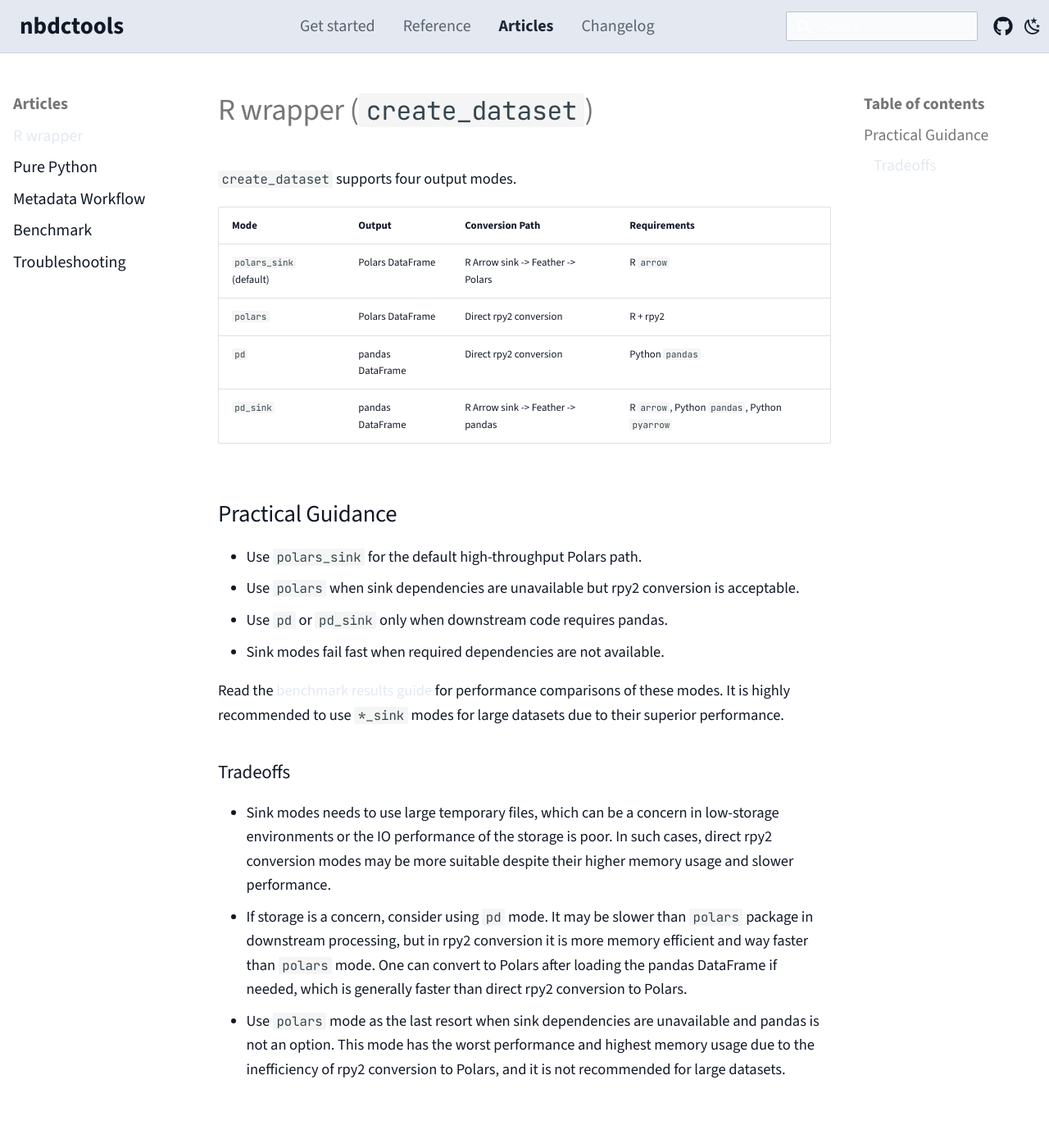
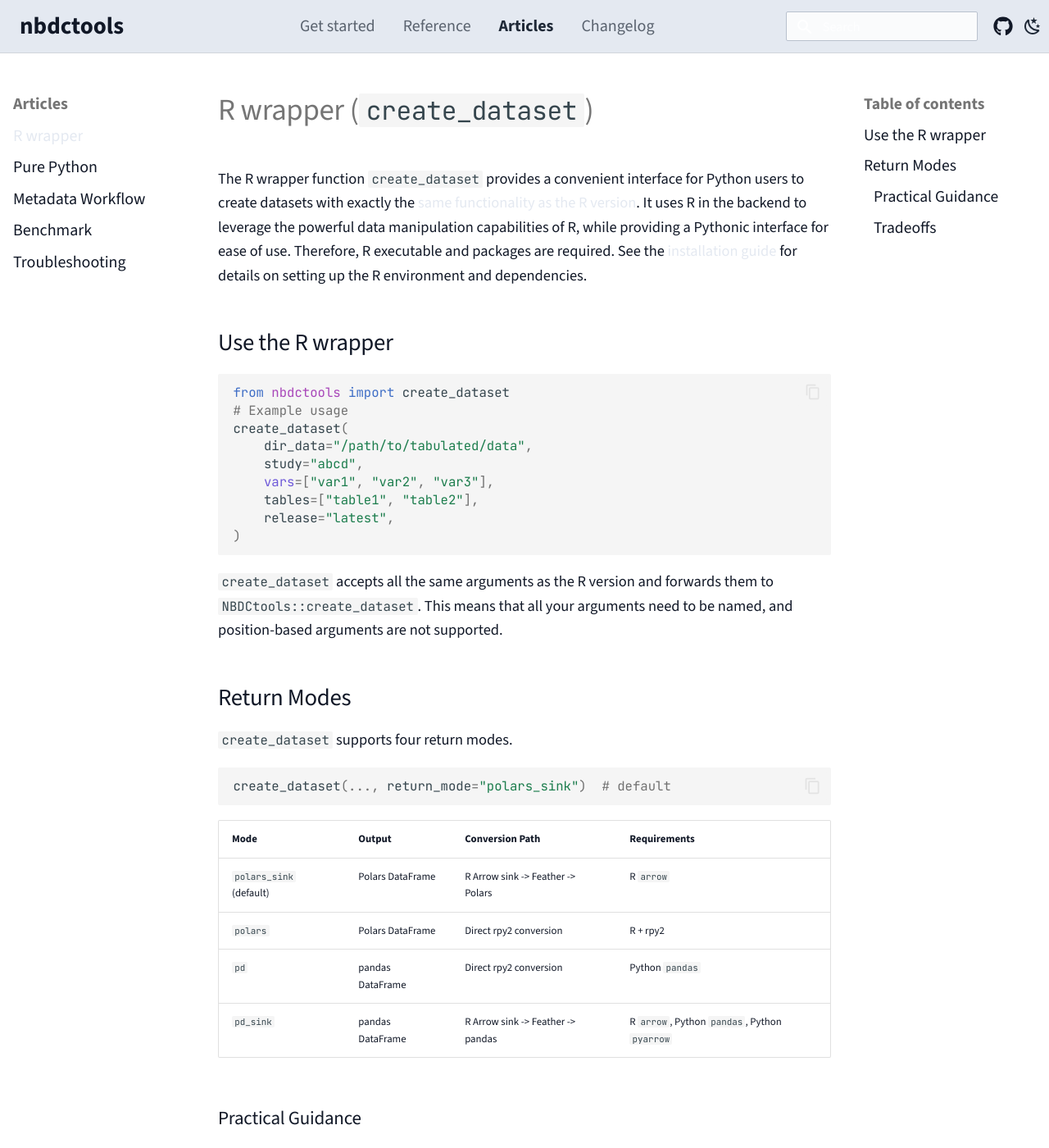
Before and after one commit to nbdc-datahub/nbdctools-py, an MkDocs documentation site: the page built from docs/guide/r_wrapper.md, in a window 1280 px wide and 1400 px high. Shown: the whole window at 82% size. Built offline with MkDocs 1.6.1 and Material for MkDocs 9.7.7, drawn with Linux system fonts in a browser that asks for light colours; comment, search, counter and statistics services are not loaded.

Commit message:
Release 1.0.2
Co-authored-by: januz <januz@users.noreply.github.com>

````diff
--- a/docs/guide/r_wrapper.md
+++ b/docs/guide/r_wrapper.md
@@ -1,6 +1,36 @@
 # R wrapper (`create_dataset`)
 
-`create_dataset` supports four output modes.
+The R wrapper function `create_dataset` provides a convenient interface for Python users to
+create datasets with exactly the [same functionality as the R version](https://software.nbdc-datahub.org/NBDCtools/reference/create_dataset.html).
+It uses R in the backend to leverage the powerful data manipulation capabilities of R,
+while providing a Pythonic interface for ease of use. Therefore, R executable and packages are required.
+See the [installation guide](../installation.md#r-backed) for details on setting up the R environment and dependencies.
+
+## Use the R wrapper
+
+```python
+from nbdctools import create_dataset
+# Example usage
+create_dataset(
+    dir_data="/path/to/tabulated/data",
+    study="abcd",
+    vars=["var1", "var2", "var3"],
+    tables=["table1", "table2"],
+    release="latest",
+)
+```
+
+`create_dataset` accepts all the same arguments as the R version and forwards them to `NBDCtools::create_dataset`.
+This means that all your arguments need to be named, and position-based arguments are not supported.
+
+
+## Return Modes
+
+`create_dataset` supports four return modes.
+
+```py
+create_dataset(..., return_mode="polars_sink")  # default
+```
 
 | Mode | Output | Conversion Path | Requirements |
 | --- | --- | --- | --- |
@@ -9,7 +39,7 @@
 | `pd` | pandas DataFrame | Direct rpy2 conversion | Python `pandas` |
 | `pd_sink` | pandas DataFrame | R Arrow sink -> Feather -> pandas | R `arrow`, Python `pandas`, Python `pyarrow` |
 
-## Practical Guidance
+### Practical Guidance
 
 - Use `polars_sink` for the default high-throughput Polars path.
 - Use `polars` when sink dependencies are unavailable but rpy2 conversion is acceptable.
--- a/pyproject.toml
+++ b/pyproject.toml
@@ -1,6 +1,6 @@
 [project]
 name = "nbdctools"
-version = "1.0.1"
+version = "1.0.2"
 description = "Python version of NBDCtools, a collection of tools for handling datasets in the NBDC DataHub."
 readme = { file = "README.md", content-type = "text/markdown" }
 authors = [
````
Also changed, not shown: docs/changelog.md (+4 -0 lines), 1 other file.
